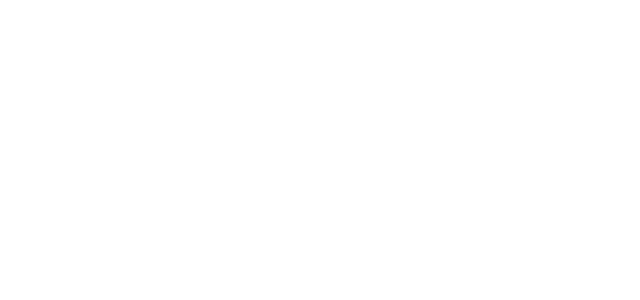
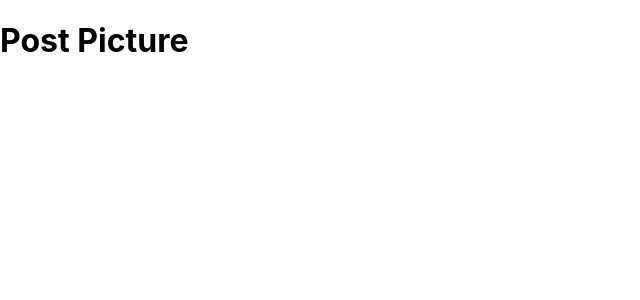
Before and after one commit to onuruci/Instagram_Clone, a React (Create React App) app: page /postpicture in a window 1280 px wide. Shown: the top 300 px of the page, without its empty margins (0-640 px from the left). Built offline with nearby package versions, Linux system fonts and the light colour scheme.

Commit message:
post picture page added

```diff
--- a/src/App.js
+++ b/src/App.js
@@ -7,6 +7,7 @@
 import HomePage from "./Components/HomePage/HomePage";
 import UserPage from "./Components/UserPage/UserPage";
 import ProfilePage from './Components/ProfilePage/ProfilePage';
+import PostPicture from './Components/PostPicture/PostPicture';
 
 import './index.css';
 
@@ -41,6 +42,9 @@
         <Route exact path="/profile">
           <ProfilePage/>
         </Route>
+        <Route exact path="/postpicture">
+          <PostPicture/>
+        </Route>
       </Switch>
     </BrowserRouter>
   );
--- a/src/Components/Nav/NavBar.js
+++ b/src/Components/Nav/NavBar.js
@@ -134,7 +134,9 @@
             </div>
             <div className={classes.iconMenu}>
                 <HomeIcon fontSize="large" color="action" />
-                <AddIcon fontSize="large" color="action"></AddIcon>
+                <Link to="/postpicture">
+                  <AddIcon fontSize="large" color="action"></AddIcon>
+                </Link>
                 <Link to="/profile">
                 {currentUserId !== '' ? <img src={'http://localhost:3000/public/users/'+currentUserId+'/profile/profile.png'} alt="" srcset="" className={classes.profileIcon}/> :
                 <img src={noprofile} alt="" srcset="" className={classes.profileIcon}/> }
--- /dev/null
+++ b/src/Components/PostPicture/PostPicture.js
@@ -0,0 +1,11 @@
+const PostPicture = () => {
+    return(
+        <div>
+            <h1>
+                Post Picture
+            </h1>
+        </div>
+    );
+}
+
+export default PostPicture;
```
